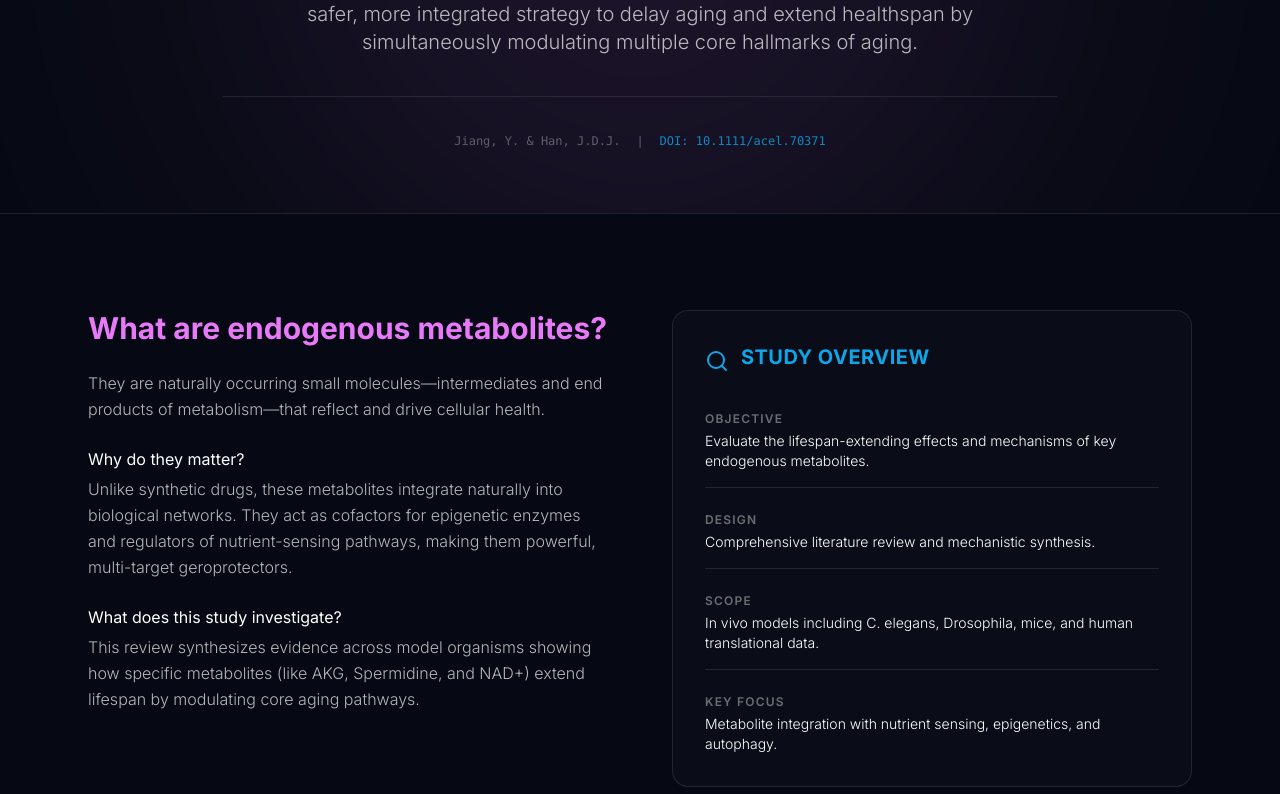
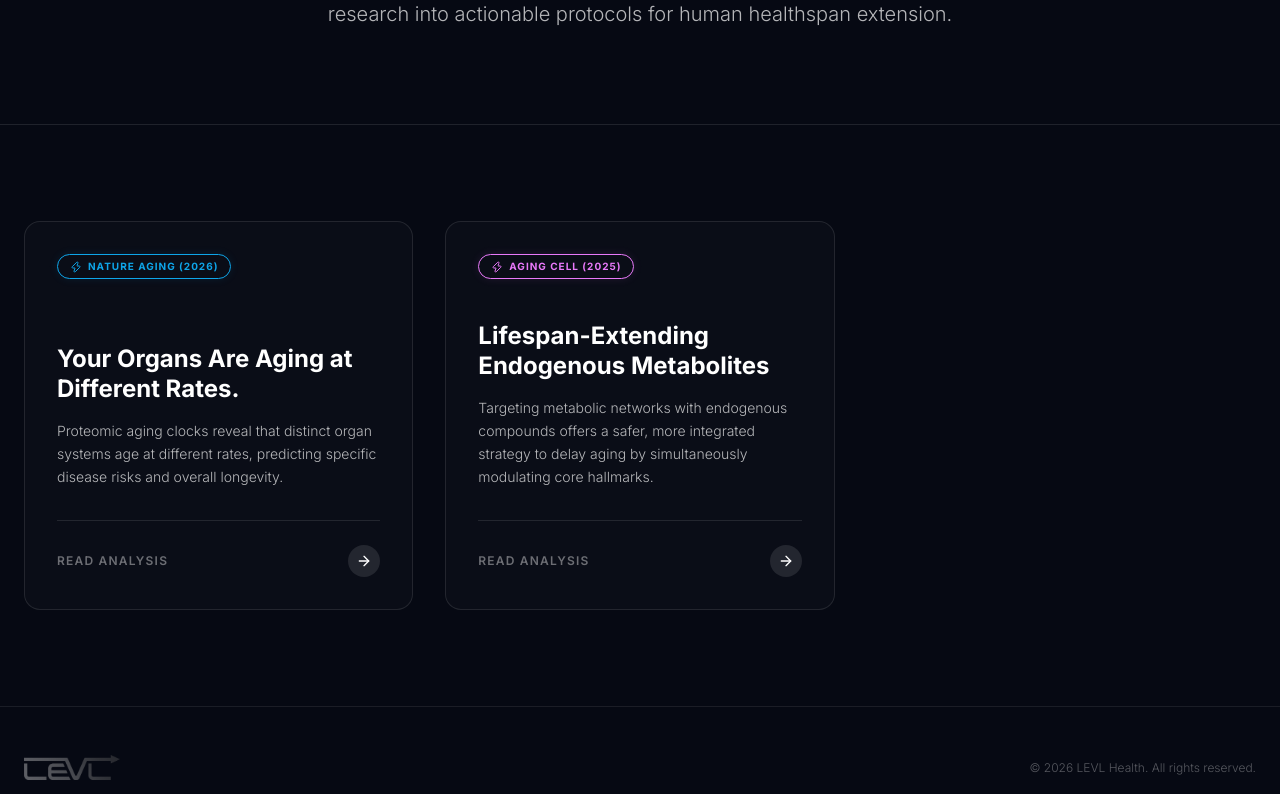
Before and after one commit to Kylen-McClintock/levl-research-paper-summary-engine, a React (Vite) app: page / in a window 1280 px wide. Shown: the part 386-1180 px from the top of the page. Built offline with nearby package versions, Linux system fonts and the light colour scheme.

Commit message:
feat: Add Research Hub and Routing

```diff
--- a/package.json
+++ b/package.json
@@ -12,7 +12,8 @@
   "dependencies": {
     "lucide-react": "^1.11.0",
     "react": "^19.2.5",
-    "react-dom": "^19.2.5"
+    "react-dom": "^19.2.5",
+    "react-router-dom": "^7.14.2"
   },
   "devDependencies": {
     "@eslint/js": "^10.0.1",
--- /dev/null
+++ b/src/ResearchHub.tsx
@@ -0,0 +1,78 @@
+import { Link } from 'react-router-dom';
+import { ArrowRight, Zap, BookOpen } from 'lucide-react';
+import hubData from './data/hubData.json';
+
+export const ResearchHub = () => {
+  return (
+    <div className="min-h-screen bg-[var(--levl-bg)] text-white font-inter selection:bg-cyan-500 selection:text-white pb-24">
+      {/* Hero Section */}
+      <section className="relative w-full pt-32 pb-24 px-6 border-b border-[var(--levl-border)] overflow-hidden flex flex-col items-center text-center">
+        <div className="absolute top-1/2 left-1/2 -translate-x-1/2 -translate-y-1/2 w-[800px] h-[800px] bg-cyan-500 opacity-[0.05] blur-[150px] rounded-full pointer-events-none"></div>
+
+        <div className="mb-6 px-4 py-1.5 rounded-full border border-[var(--levl-border)] bg-[var(--levl-panel-bg)] text-[var(--levl-text-secondary)] text-xs tracking-widest uppercase font-semibold inline-flex items-center gap-2">
+          <BookOpen className="w-4 h-4" /> LEVL Library
+        </div>
+
+        <h1 className="text-5xl md:text-7xl font-bold tracking-tight mb-8 leading-[1.1] text-transparent bg-clip-text bg-gradient-to-b from-white to-white/60">
+          Longevity Science,<br />
+          <span className="text-transparent bg-clip-text bg-gradient-to-r from-cyan-400 to-magenta">Decoded.</span>
+        </h1>
+
+        <p className="text-lg md:text-xl text-[var(--levl-text-secondary)] font-light max-w-2xl leading-relaxed">
+          We aggregate, summarize, and translate cutting-edge peer-reviewed research into actionable protocols for human healthspan extension.
+        </p>
+      </section>
+
+      {/* Grid Section */}
+      <section className="max-w-7xl mx-auto px-6 py-24">
+        <div className="grid grid-cols-1 md:grid-cols-2 lg:grid-cols-3 gap-8">
+          {hubData.map((paper) => (
+            <Link
+              to={paper.path}
+              key={paper.id}
+              className={`group relative aspect-square bg-[var(--levl-panel-bg)] border border-[var(--levl-border)] rounded-2xl p-8 flex flex-col justify-between overflow-hidden transition-all duration-500 hover:-translate-y-1 hover:shadow-[0_20px_40px_rgba(0,0,0,0.4)] hover:border-${paper.accentColor} hover:border-opacity-50`}
+            >
+              {/* Subtle hover background glow */}
+              <div className={`absolute top-0 right-0 w-64 h-64 bg-${paper.accentColor}-500 opacity-0 group-hover:opacity-10 blur-[80px] rounded-full transition-opacity duration-500 pointer-events-none`}></div>
+
+              {/* Top: Badge */}
+              <div className="relative z-10 flex items-center gap-2">
+                <div className={`px-3 py-1 rounded-full border border-${paper.accentColor} border-opacity-30 bg-${paper.accentColor}-500 bg-opacity-[0.1] text-${paper.accentColor} text-[10px] tracking-widest uppercase font-bold inline-flex items-center gap-1.5`}>
+                  <Zap className="w-3 h-3" /> {paper.journal} ({paper.year})
+                </div>
+              </div>
+
+              {/* Middle: Content */}
+              <div className="relative z-10 mt-auto mb-8">
+                <h2 className="text-2xl font-bold text-white mb-4 leading-tight group-hover:text-cyan-400 transition-colors duration-300">
+                  {paper.title}
+                </h2>
+                <p className="text-sm text-[var(--levl-text-secondary)] font-light leading-relaxed line-clamp-4">
+                  {paper.summary}
+                </p>
+              </div>
+
+              {/* Bottom: CTA */}
+              <div className="relative z-10 flex items-center justify-between border-t border-[var(--levl-border)] border-opacity-50 pt-6">
+                <span className="text-xs font-semibold tracking-widest text-[var(--levl-text-muted)] uppercase group-hover:text-white transition-colors duration-300">Read Analysis</span>
+                <div className={`w-8 h-8 rounded-full bg-[var(--levl-border)] flex items-center justify-center group-hover:bg-${paper.accentColor} transition-colors duration-300`}>
+                  <ArrowRight className="w-4 h-4 text-white" />
+                </div>
+              </div>
+            </Link>
+          ))}
+        </div>
+      </section>
+
+      {/* Footer */}
+      <footer className="max-w-7xl mx-auto px-6 py-12 border-t border-[var(--levl-border)] border-opacity-40 flex flex-col md:flex-row items-center justify-between gap-6 opacity-80">
+         <div className="w-24">
+            <img src="/src/assets/levl-logo.png" alt="LEVL Logo" className="w-full h-auto object-contain filter grayscale invert opacity-50" />
+         </div>
+         <div className="text-xs font-light text-[var(--levl-text-muted)] text-center md:text-right">
+           © {new Date().getFullYear()} LEVL Health. All rights reserved.
+         </div>
+      </footer>
+    </div>
+  );
+};
--- /dev/null
+++ b/src/Router.tsx
@@ -0,0 +1,23 @@
+import { BrowserRouter, Routes, Route } from 'react-router-dom';
+import { ResearchHub } from './ResearchHub';
+import { AgingClocksWebpage } from './AgingClocksWebpage';
+import { MetabolitesWebpage } from './MetabolitesWebpage';
+import App from './App';
+
+export const Router = () => {
+  return (
+    <BrowserRouter>
+      <Routes>
+        {/* Research Hub Directory */}
+        <Route path="/" element={<ResearchHub />} />
+
+        {/* Individual Paper Summaries */}
+        <Route path="/organ-specific-aging-clocks" element={<AgingClocksWebpage />} />
+        <Route path="/endogenous-metabolites-longevity" element={<MetabolitesWebpage />} />
+
+        {/* Original Poster Generatory */}
+        <Route path="/poster" element={<App />} />
+      </Routes>
+    </BrowserRouter>
+  );
+};
--- /dev/null
+++ b/src/data/hubData.json
@@ -0,0 +1,20 @@
+[
+  {
+    "id": "organ-specific-aging-clocks",
+    "title": "Your Organs Are Aging at Different Rates.",
+    "journal": "Nature Aging",
+    "year": 2026,
+    "summary": "Proteomic aging clocks reveal that distinct organ systems age at different rates, predicting specific disease risks and overall longevity.",
+    "path": "/organ-specific-aging-clocks",
+    "accentColor": "cyan"
+  },
+  {
+    "id": "endogenous-metabolites-longevity",
+    "title": "Lifespan-Extending Endogenous Metabolites",
+    "journal": "Aging Cell",
+    "year": 2025,
+    "summary": "Targeting metabolic networks with endogenous compounds offers a safer, more integrated strategy to delay aging by simultaneously modulating core hallmarks.",
+    "path": "/endogenous-metabolites-longevity",
+    "accentColor": "magenta"
+  }
+]
--- a/src/main.tsx
+++ b/src/main.tsx
@@ -1,10 +1,10 @@
 import { StrictMode } from 'react';
 import { createRoot } from 'react-dom/client';
-import { MetabolitesWebpage } from './MetabolitesWebpage';
+import { Router } from './Router';
 import './index.css';
 
 createRoot(document.getElementById('root')!).render(
   <StrictMode>
-    <MetabolitesWebpage />
+    <Router />
   </StrictMode>
 );
```
Also changed, not shown: 1 other file (tests, documents, lock files or other folders).
